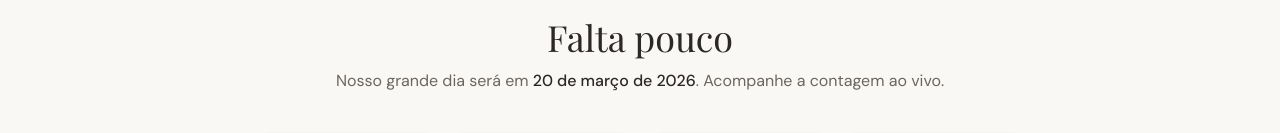
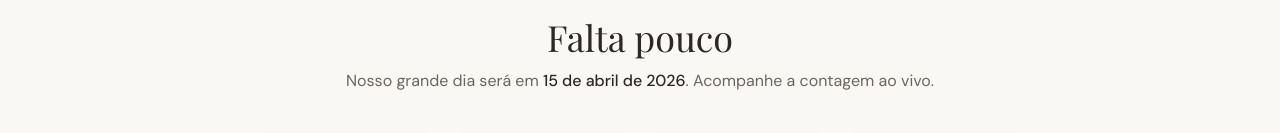
Before and after one commit to anacabralramos/bia-arthur-wedding, a Next.js app: page / in a window 1280 px wide. Shown: the part 783-916 px from the top of the page. Built offline with nearby package versions, Linux system fonts and the light colour scheme; no server answers; the database is empty; a web font is replaced by a local one.

Commit message:
feat: correct wedding date

```diff
--- a/app/components/Countdown.tsx
+++ b/app/components/Countdown.tsx
@@ -2,7 +2,7 @@
 
 import { useEffect, useState } from "react";
 
-const WEDDING = new Date(2026, 3, 20, 16, 0, 0);
+const WEDDING = new Date(2026, 3, 15, 16, 0, 0);
 
 function getRemaining() {
   const now = Date.now();
--- a/app/page.tsx
+++ b/app/page.tsx
@@ -57,7 +57,7 @@ export default function Home() {
             <p className="mt-3 text-wedding-muted">
               Nosso grande dia será em{" "}
               <span className="font-medium text-wedding-ink">
-                20 de março de 2026
+                15 de abril de 2026
               </span>
               . Acompanhe a contagem ao vivo.
             </p>
@@ -67,10 +67,7 @@ export default function Home() {
           </div>
         </section>
 
-        <section
-          id="presentes"
-          className="scroll-mt-6 px-6 py-16 sm:py-20"
-        >
+        <section id="presentes" className="scroll-mt-6 px-6 py-16 sm:py-20">
           <Suspense fallback={<PresentesSectionFallback />}>
             <PresentesSection />
           </Suspense>
```
